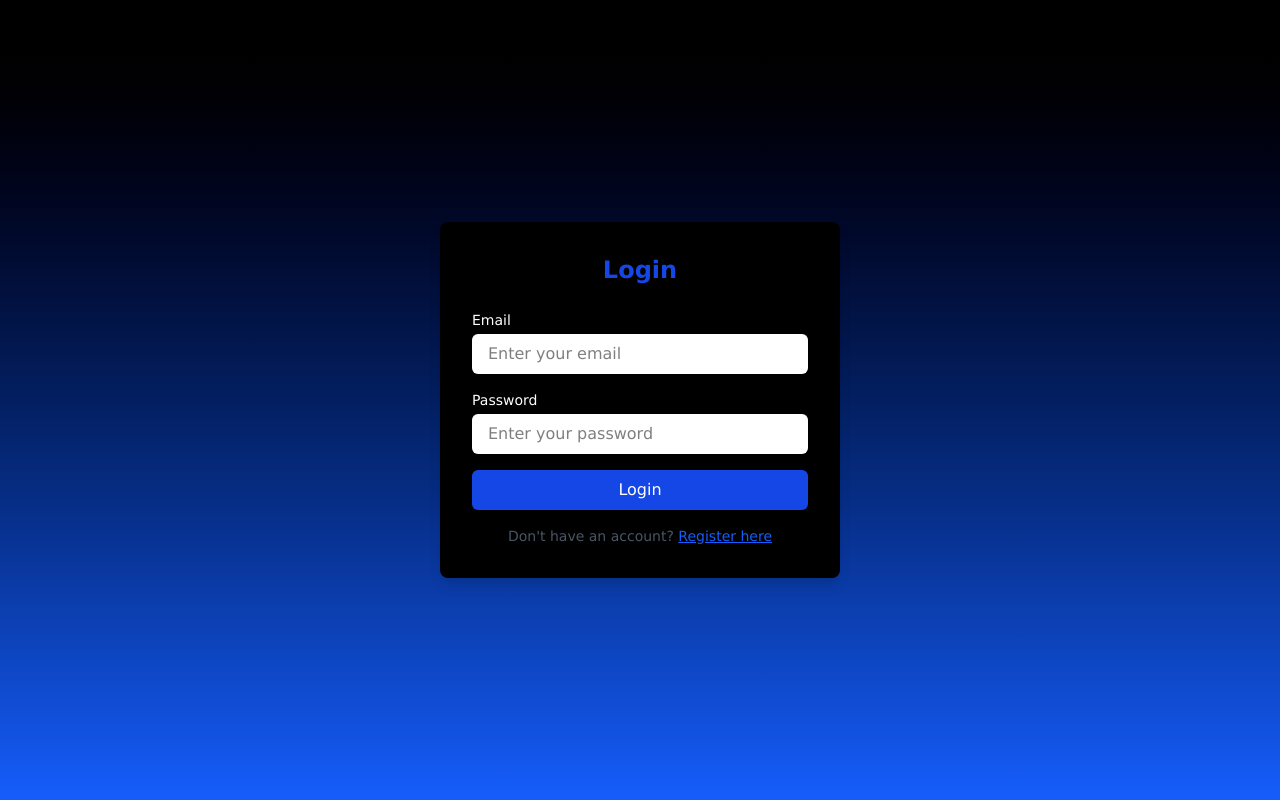
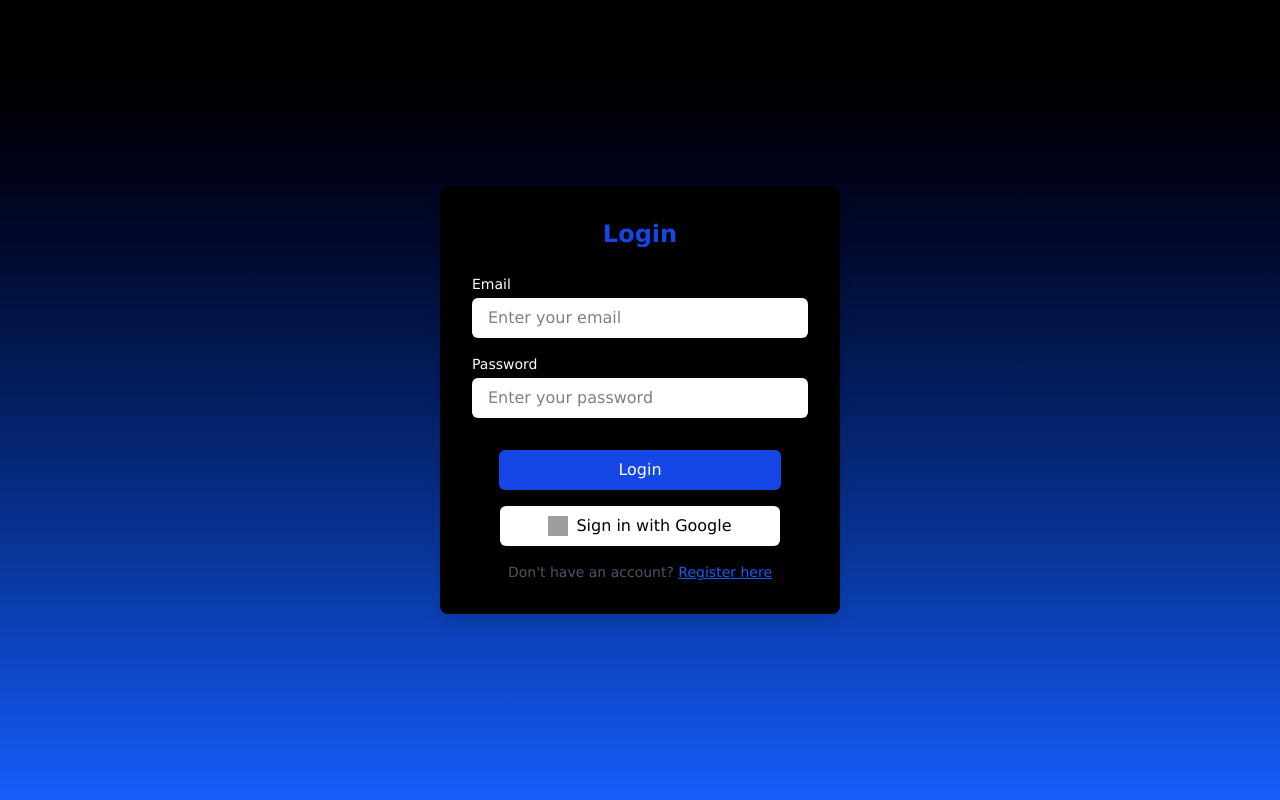
Before and after one commit to waterWdrinkFr/Summative, a React (Vite) app in the folder Summative/: page /login in a window 1280 px wide. Built offline with nearby package versions, Linux system fonts and the light colour scheme; grey boxes are pictures that could not be loaded.

Commit message:
resized button

```diff
--- a/Summative/src/components/Feature.jsx
+++ b/Summative/src/components/Feature.jsx
@@ -34,7 +34,7 @@ function Feature() {
                         <img
                             src={`https://image.tmdb.org/t/p/w200${movie.poster_path}`}
                             alt={movie.title}
-                            className="w-full h-[500px] rounded-md mb-2 object-cover"
+                            className="w-full h-[450px] rounded-md mb-2 object-cover"
                         />
                     </Link>
                 ))}
--- a/Summative/src/views/LoginView.jsx
+++ b/Summative/src/views/LoginView.jsx
@@ -25,6 +25,25 @@ function LoginView() {
             setError("Invalid email or password.");
         }
     };
+
+    async function googleSignIn() {
+        // if (selectedGenres.size < 5) {
+        //     alert("Please select at least 5 genres.");
+        //     return;
+        // }
+        // else {
+            const provider = new GoogleAuthProvider();
+            try {
+                const result = await signInWithPopup(auth, provider);
+                setUser(result.user);
+                setLoggedIn(true);
+                setName(result.user.displayName || name);
+                navigate(`/movies/genres/${selectedGenres.keys().next().value}`);
+            } catch (error) {
+                console.error("Error signing in with Google:", error);
+            }
+        // }
+    }
 
     return (
         <div className="flex justify-center items-center h-screen bg-gradient-to-b from-black to-blue-600">
@@ -58,12 +77,21 @@ function LoginView() {
                     {error && <p className="text-red-500 text-sm">{error}</p>}
                     <button
                         type="submit"
-                        className="w-full bg-blue-700 text-white py-2 px-4 rounded-md cursor-pointer"
+                        className="mt-[5%] ml-[8%] w-[84%] bg-blue-700 text-white py-2 px-4 rounded-md cursor-pointer"
                     >
                         Login
                     </button>
                 </form>
-
+                <div className="flex justify-center mb-4 mt-4">
+                    <button
+                        type="button"
+                        onClick={() => googleSignIn()}
+                        className="bg-white text-black px-12 py-2 rounded-md shadow flex items-center cursor-pointer"
+                    >
+                        <img src="https://www.gstatic.com/firebasejs/ui/2.0.0/images/auth/google.svg" alt="Google" className="w-5 h-5 mr-2" />
+                        Sign in with Google
+                    </button>
+                </div>
                 <p className="text-sm text-center text-gray-600 mt-4">
                     Don't have an account?{" "}
                     <span
--- a/Summative/src/views/RegisterView.jsx
+++ b/Summative/src/views/RegisterView.jsx
@@ -5,6 +5,7 @@ import { createUserWithEmailAndPassword, updateProfile, signInWithPopup, GoogleA
 import { auth, firestore } from "../firebase/firebase.jsx";
 import { doc, setDoc } from "firebase/firestore";
 import axios from "axios";
+import { set } from "immutable";
 
 function RegisterView() {
     const { name, setName, lastName, setLastName, email, setEmail, password, setPassword, selectedGenres, setSelectedGenres, setLoggedIn } = useStoreContext(); const [confirmPassword, setConfirmPassword] = useState("");
@@ -50,7 +51,7 @@ function RegisterView() {
             alert("Passwords do not match.");
             return;
         }
-
+        else {
             try {
                 const userCredential = await createUserWithEmailAndPassword(auth, email, password);
                 await updateProfile(userCredential.user, { displayName: name });
@@ -64,26 +65,24 @@ function RegisterView() {
                     alert("Registration failed. Please try again.");
                 }
             }
+        }
     };
 
-    async function googleSignUp() {
+    async function googleSignIn() {
         if (selectedGenres.size < 5) {
             alert("Please select at least 5 genres.");
             return;
         }
-
+        else {
+            const provider = new GoogleAuthProvider();
             try {
-            const user = (await signInWithPopup(auth, new GoogleAuthProvider())).user;
+                const result = await signInWithPopup(auth, provider);
+                // setUser(result.user);
                 setLoggedIn(true);
-            setName(user.displayName || "Google User");
+                setName(result.user.displayName || name);
                 navigate(`/movies/genres/${selectedGenres.keys().next().value}`);
             } catch (error) {
-            if (error.code === "auth/account-exists-with-different-credential") {
-                alert("This email is already registered. Please log in or use a different email.");
-            } else if (error.code === "auth/email-already-in-use") {
-                alert("This email is already registered.");
-            } else {
-                alert("Registration failed. Please try again.");
+                console.error("Error signing in with Google:", error);
             }
         }
     }
@@ -133,15 +132,15 @@ function RegisterView() {
                             ))}
                         </ul>
                     </div>
-                    <button type="submit" className="ml-[28%] mt-4 w-[44%] bg-blue-700 text-white py-2 px-4 rounded-md cursor-pointer">
+                    <button type="submit" className="ml-[21.5%] mt-4 w-[57%] bg-blue-700 text-white py-2 px-4 rounded-md cursor-pointer">
                         Register
                     </button>
                 </form>
                 <div className="flex justify-center mb-4 mt-4">
                     <button
                         type="button"
-                        onClick={() => googleSignUp()}
-                        className="bg-white text-black px-4 py-2 rounded-md shadow flex items-center cursor-pointer"
+                        onClick={() => googleSignIn()}
+                        className="bg-white text-black px-12 py-2 rounded-md shadow flex items-center cursor-pointer"
                     >
                         <img src="https://www.gstatic.com/firebasejs/ui/2.0.0/images/auth/google.svg" alt="Google" className="w-5 h-5 mr-2" />
                         Sign up with Google
```
Lines whose indentation alone changed are shown as unchanged.
